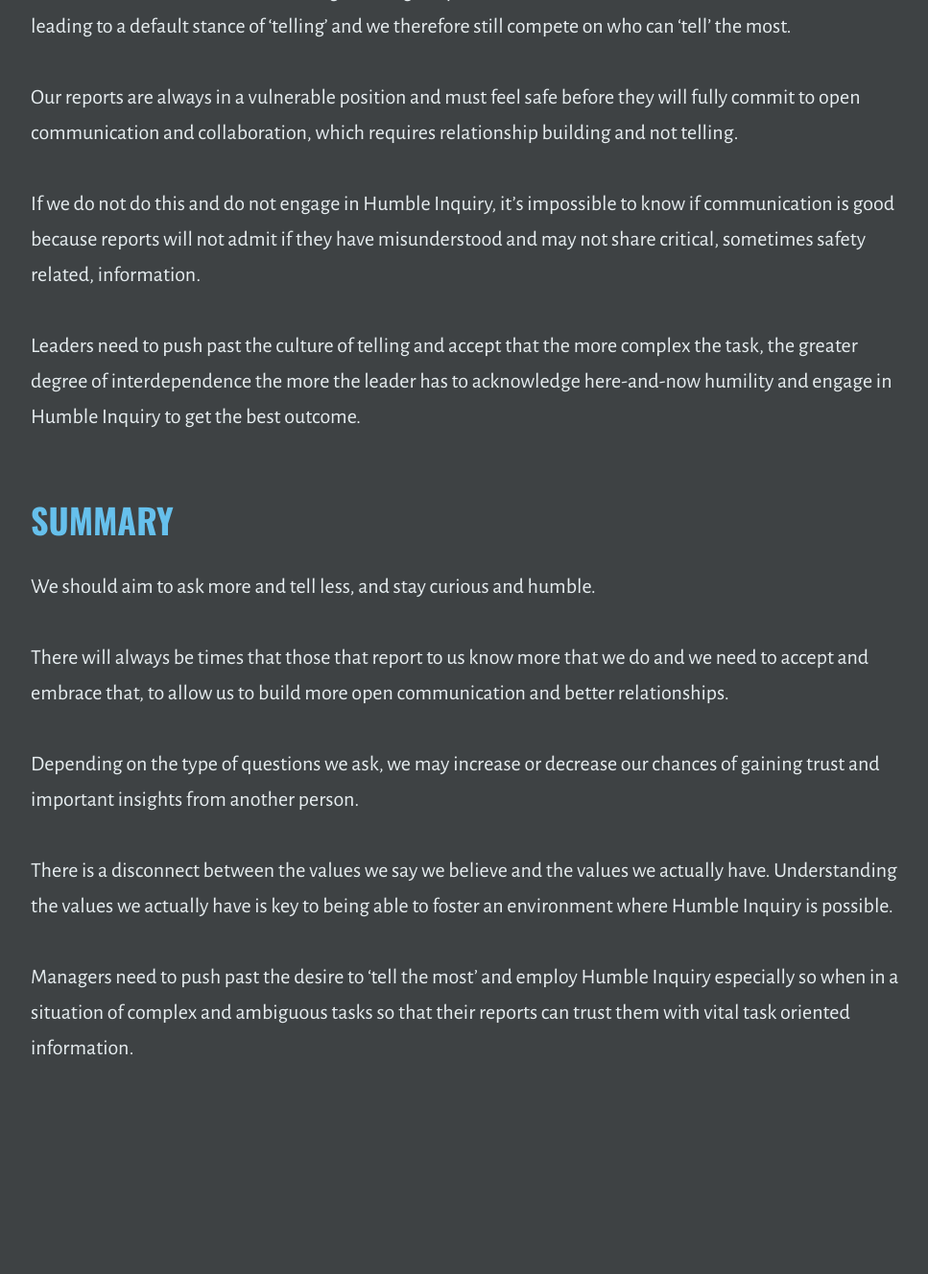
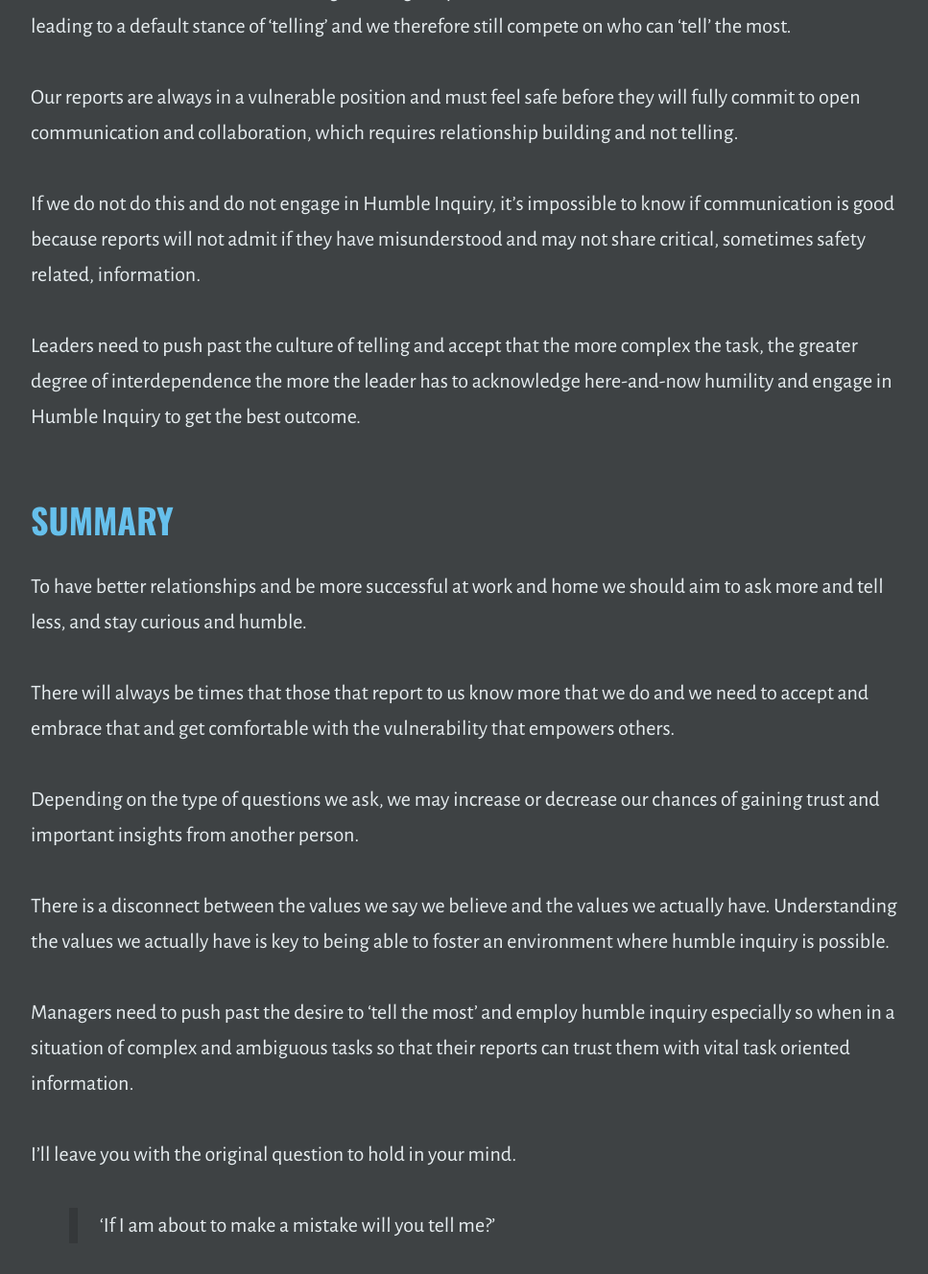
Before and after one commit to outragedpinkracoon/outragedpinkracoon.github.io, a Jekyll site: the page built from _posts/2021-04-13-5-things-i-learned-from-humble-inquiry.md, in a window 1280 px wide and 1400 px high, scrolled down 7938 px. Shown: the top 1328 px of the window at 96% size, without its empty margins (149-1116 px from the left). Built offline with Jekyll 4.4.1, drawn with Linux system fonts in a browser that asks for light colours; before the commit the page ends 9153 px from its top, so only the background shows below that.

Commit message:
Amends summary

```diff
--- a/_posts/2021-04-13-5-things-i-learned-from-humble-inquiry.md
+++ b/_posts/2021-04-13-5-things-i-learned-from-humble-inquiry.md
@@ -142,12 +142,15 @@ Leaders need to push past the culture of telling and accept that the more comple
 
 ## Summary
 
-We should aim to ask more and tell less, and stay curious and humble.
+To have better relationships and be more successful at work and home we should aim to ask more and tell less, and stay curious and humble.
 
-There will always be times that those that report to us know more that we do and we need to accept and embrace that, to allow us to build more open communication and better relationships.
+There will always be times that those that report to us know more that we do and we need to accept and embrace that and get comfortable with the vulnerability that empowers others.
 
 Depending on the type of questions we ask, we may increase or decrease our chances of gaining trust and important insights from another person.
 
-There is a disconnect between the values we say we believe and the values we actually have. Understanding the values we actually have is key to being able to foster an environment where Humble Inquiry is possible.
+There is a disconnect between the values we say we believe and the values we actually have. Understanding the values we actually have is key to being able to foster an environment where humble inquiry is possible.
 
-Managers need to push past the desire to ‘tell the most’ and employ Humble Inquiry especially so when in a situation of complex and ambiguous tasks so that their reports can trust them with vital task oriented information.
+Managers need to push past the desire to ‘tell the most’ and employ humble inquiry especially so when in a situation of complex and ambiguous tasks so that their reports can trust them with vital task oriented information.
+
+I'll leave you with the original question to hold in your mind.
+>'If I am about to make a mistake will you tell me?'
```
